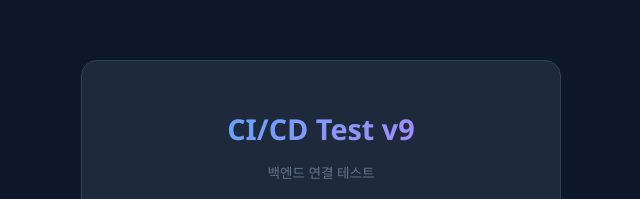
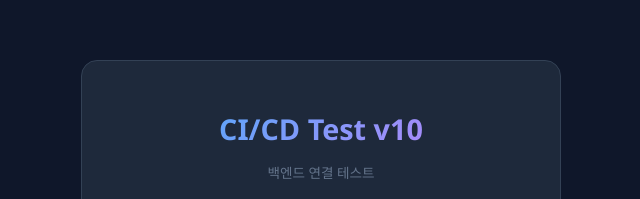
Before and after one commit to DongHyunj/jenkinsFront, a Vue app: page / in a window 1280 px wide. Shown: the part 215-414 px from the top of the page, without its empty margins (319-959 px from the left). Built offline with nearby package versions, Linux system fonts and the light colour scheme.

Commit message:
Test: v10

```diff
--- a/src/views/HomeView.vue
+++ b/src/views/HomeView.vue
@@ -1,7 +1,7 @@
 <template>
   <div class="page">
     <div class="card">
-      <h1 class="title">CI/CD Test v9</h1>
+      <h1 class="title">CI/CD Test v10</h1>
       <p class="subtitle">백엔드 연결 테스트</p>
 
       <button class="btn" :class="{ loading: isLoading }" :disabled="isLoading" @click="fetchTest">
```
